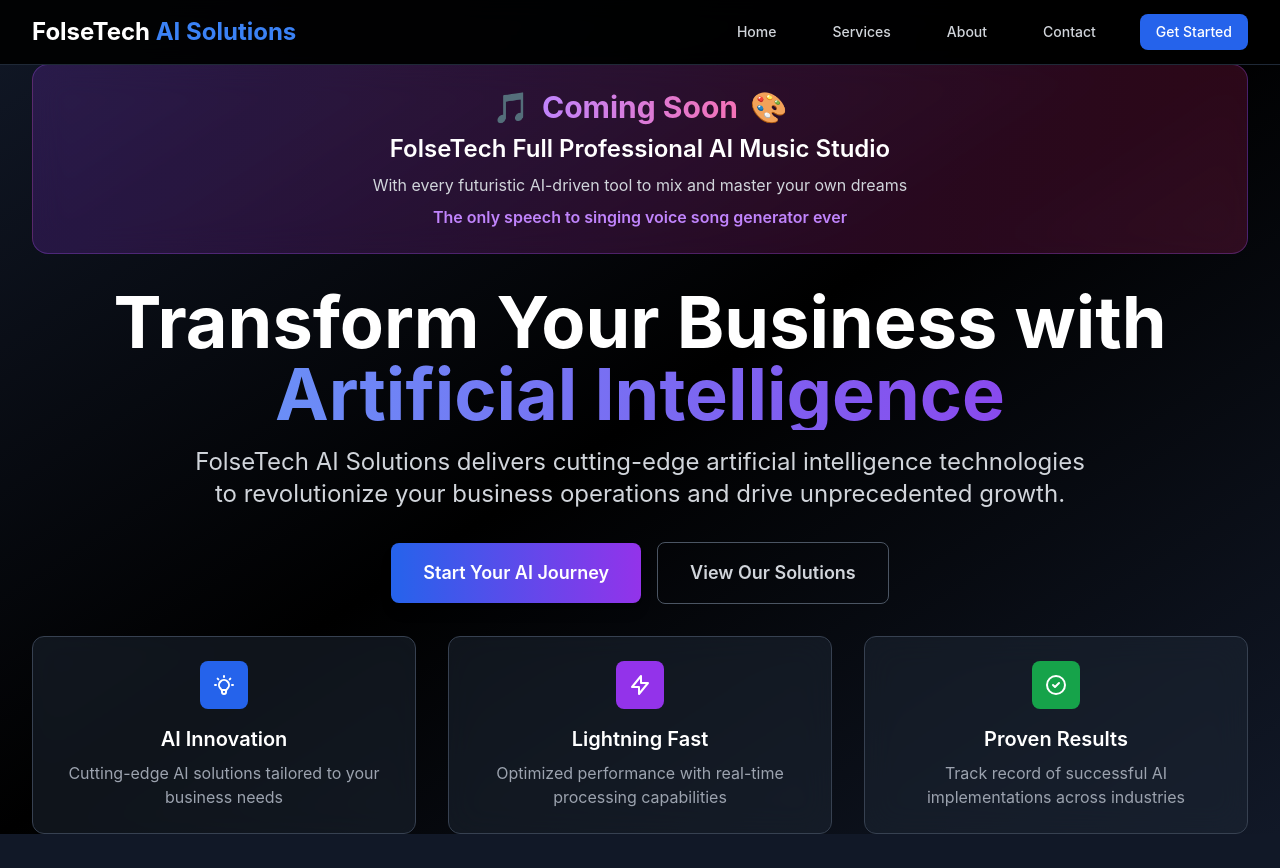
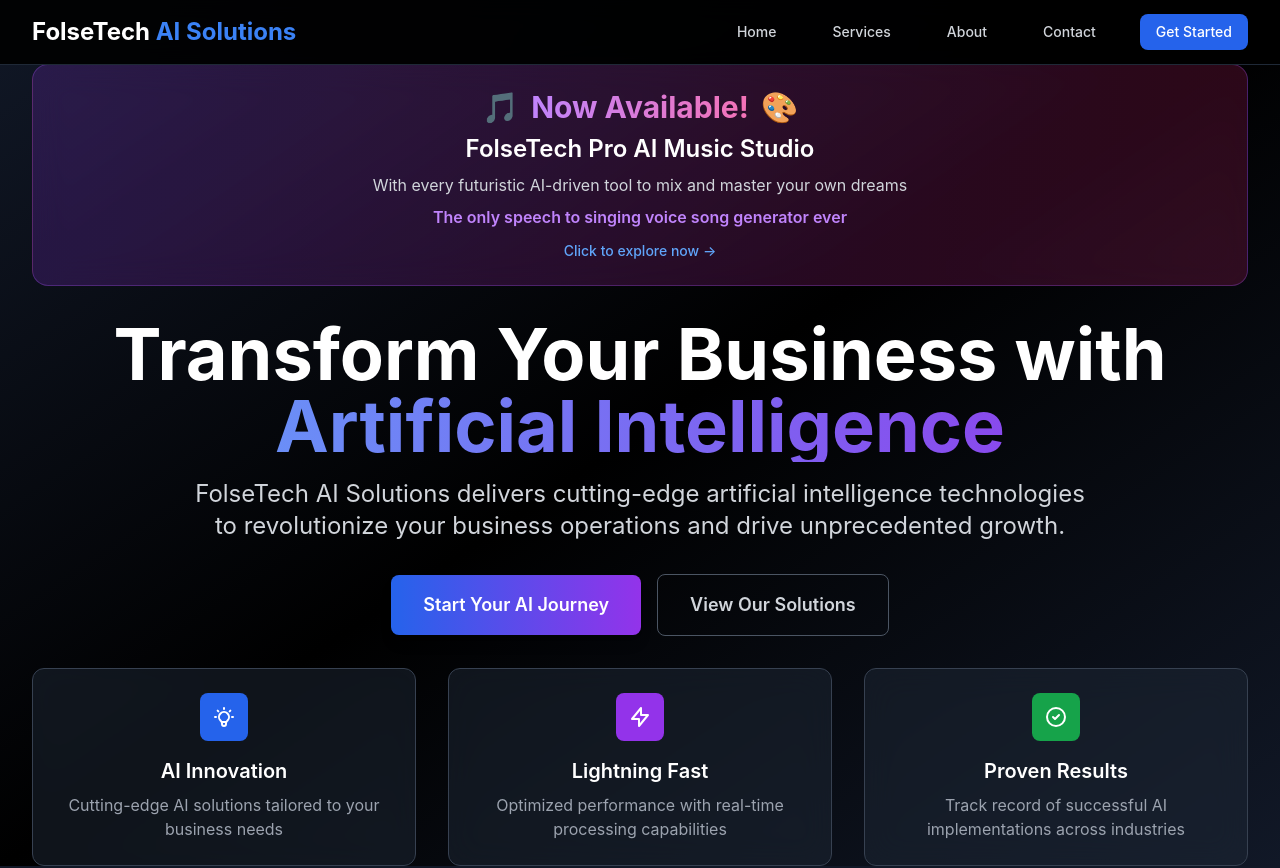
Before and after one commit to jonfolsetech-ctrl/folsetech, a React (Vite) app: page / in a window 1280 px wide. Shown: the top 868 px of the page. Built offline with nearby package versions, Linux system fonts and the light colour scheme; the HTML template or start-up script is replaced by a standard one.

Commit message:
Add clickable AI Music Studio announcement banner linking to Pro studio app

```diff
--- a/src/components/Hero.jsx
+++ b/src/components/Hero.jsx
@@ -5,17 +5,22 @@ const Hero = () => {
     <section id="home" className="min-h-screen bg-gradient-to-br from-gray-900 via-black to-gray-900 flex items-center justify-center pt-16">
       <div className="max-w-7xl mx-auto px-4 sm:px-6 lg:px-8 text-center">
         <div className="space-y-8">
-          {/* Coming Soon Announcement */}
-          <div className="bg-gradient-to-r from-purple-600/20 to-pink-600/20 border border-purple-500/30 rounded-2xl p-6 mb-8 backdrop-blur-lg">
+          {/* Music Studio Announcement */}
+          <a
+            href="https://main.d1nacdggybplre.amplifyapp.com/"
+            target="_blank"
+            rel="noopener noreferrer"
+            className="block bg-gradient-to-r from-purple-600/20 to-pink-600/20 border border-purple-500/30 rounded-2xl p-6 mb-8 backdrop-blur-lg hover:from-purple-600/30 hover:to-pink-600/30 hover:border-purple-400/50 transition-all duration-300 transform hover:scale-[1.02] cursor-pointer"
+          >
             <div className="flex items-center justify-center gap-3 mb-2">
               <span className="text-3xl">🎵</span>
               <h2 className="text-2xl md:text-3xl font-bold text-transparent bg-clip-text bg-gradient-to-r from-purple-400 to-pink-400">
-                Coming Soon
+                Now Available!
               </h2>
               <span className="text-3xl">🎨</span>
             </div>
             <p className="text-xl md:text-2xl text-white font-semibold">
-              FolseTech Full Professional AI Music Studio
+              FolseTech Pro AI Music Studio
             </p>
             <p className="text-gray-300 mt-2">
               With every futuristic AI-driven tool to mix and master your own dreams
@@ -23,7 +28,10 @@ const Hero = () => {
             <p className="text-purple-400 mt-2 font-semibold">
               The only speech to singing voice song generator ever
             </p>
-          </div>
+            <p className="text-blue-400 mt-3 text-sm font-medium">
+              Click to explore now →
+            </p>
+          </a>
 
           {/* Main Heading */}
           <div className="space-y-4">
```
